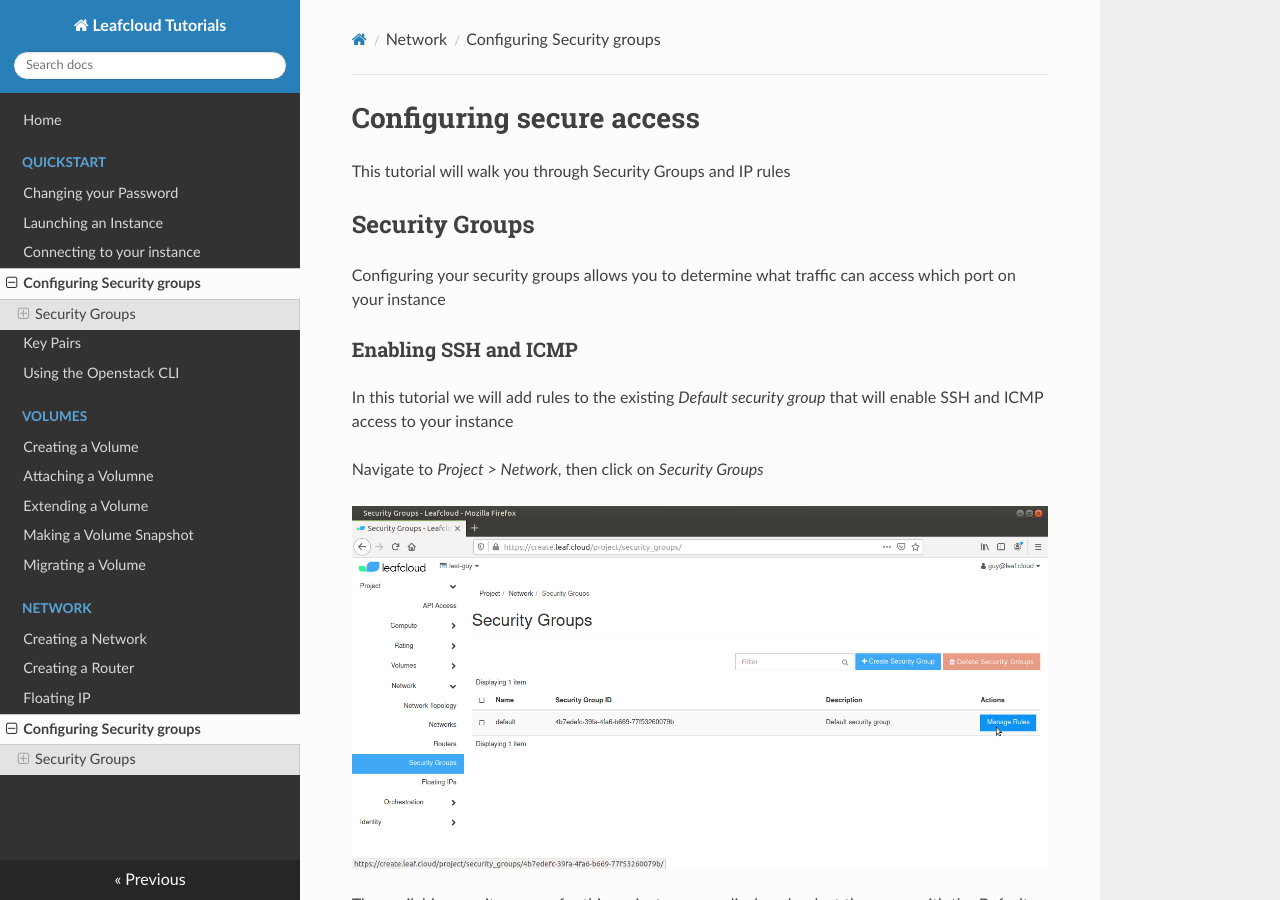
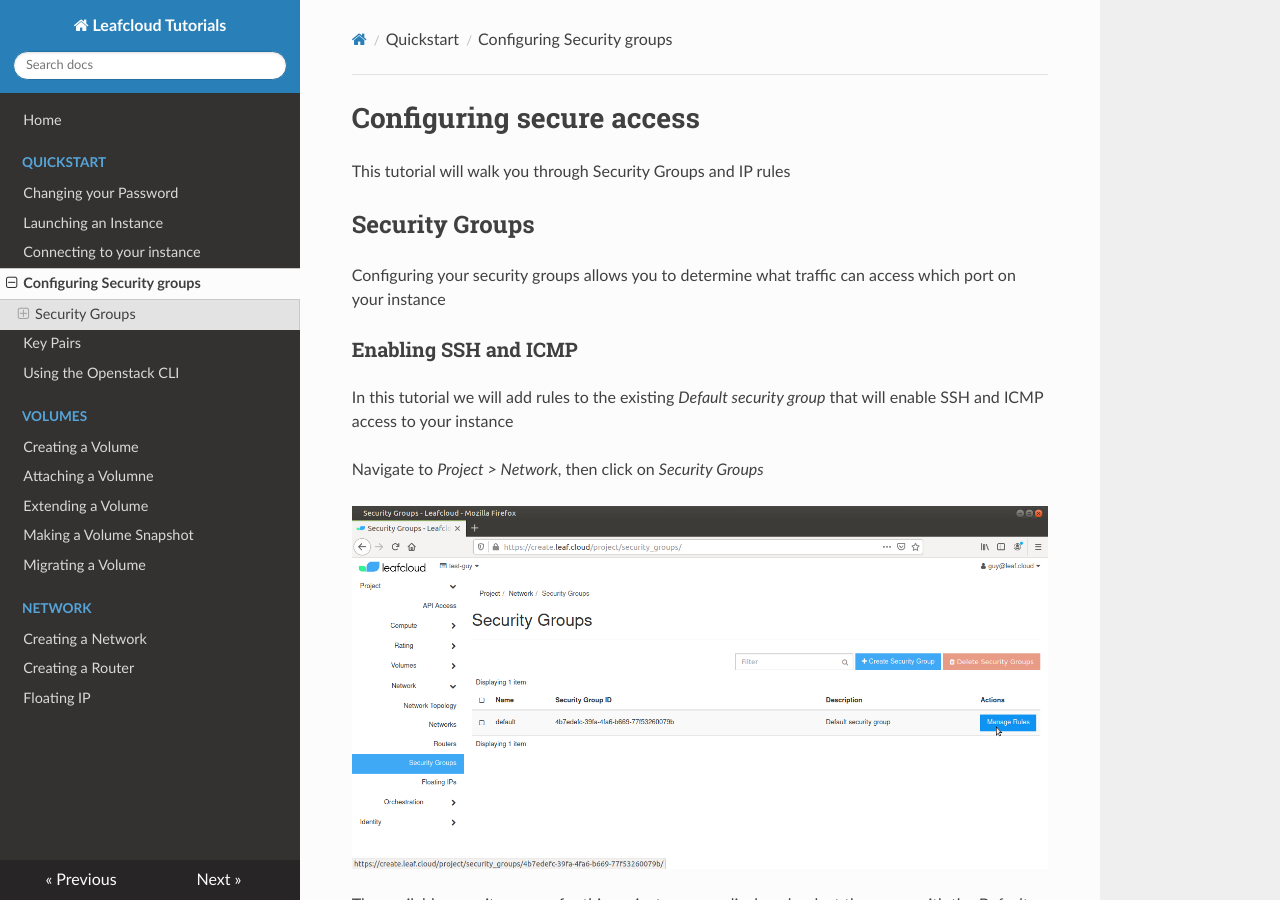
Before and after one commit to leafcloudhq/documentation-rtd, an MkDocs documentation site: the page built from docs/quickstart/Configuring-security-groups.md, in a window 1280 px wide and 900 px high. Built offline with MkDocs 1.6.1, drawn with Linux system fonts in a browser that asks for light colours; nearby versions of some CDN libraries.

Commit message:
removed duplicate nav entry due to mkdocs bug

```diff
--- a/mkdocs.yml
+++ b/mkdocs.yml
@@ -18,6 +18,5 @@
         - Creating a Network: network/Creating-a-new-network.md
         - Creating a Router: network/Creating-a-new-router.md
         - Floating IP: network/Floating-IP.md
-        - Configuring Security groups: quickstart/Configuring-security-groups.md
 
 theme: readthedocs
```
